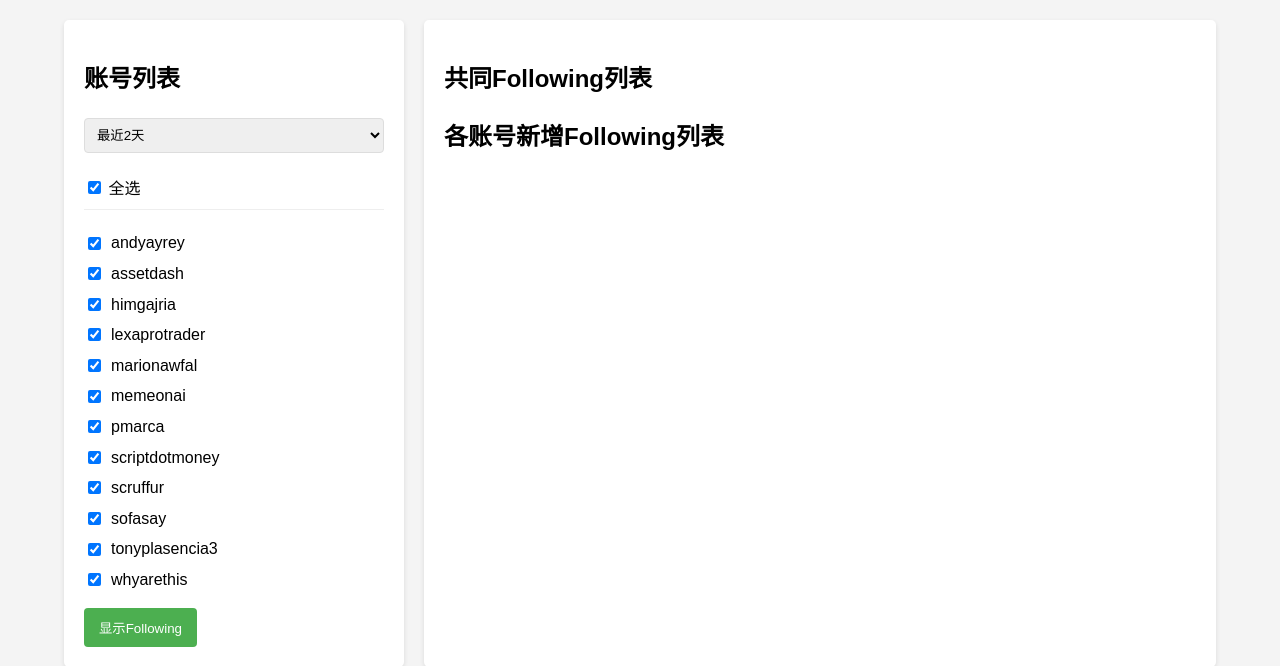
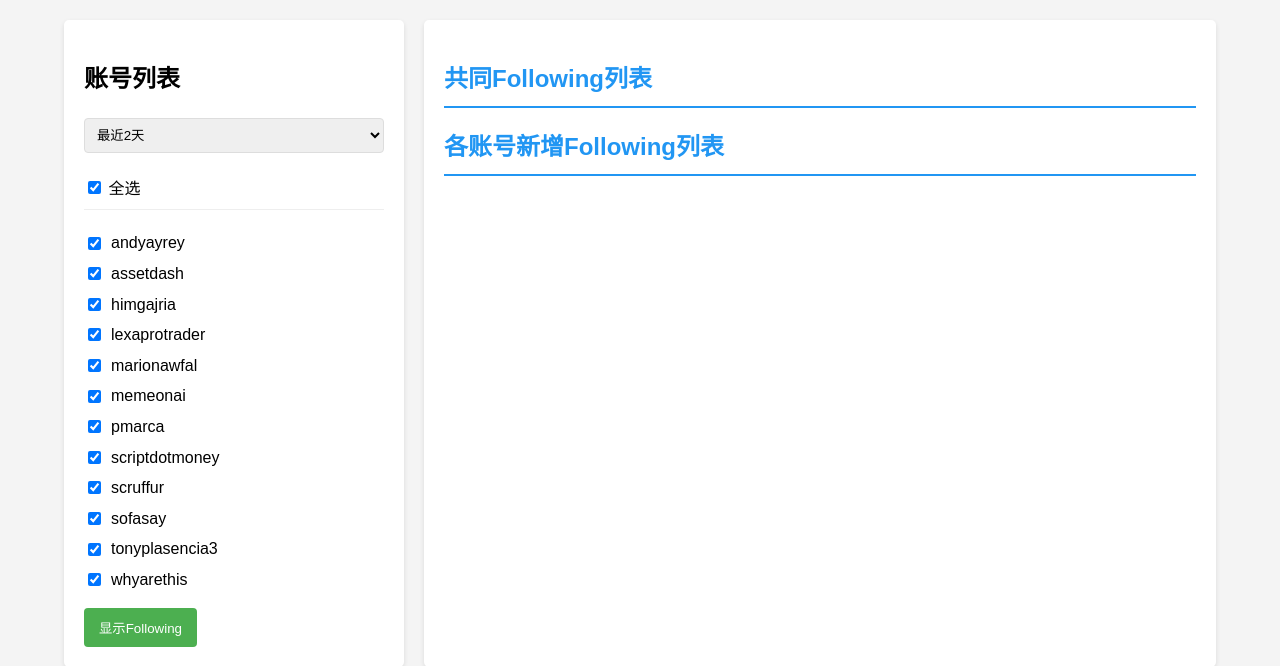
Before and after one commit to cocomany/x.comFollowing, a Flask app: page /show_following in a window 1280 px wide. Shown: the part 46-712 px from the top of the page. Run offline with Flask 3, Linux system fonts and the light colour scheme; data comes from the database, SQL or seed files in the repository; both versions use the stored data as it was before the commit.

```diff
--- a/static/script.js
+++ b/static/script.js
@@ -202,7 +202,7 @@
                     // 添加到列表中
                     accountList.appendChild(newAccountDiv);
 
-                    // 为新添加的复选框添加事件监听
+                    // 为新加的复选框添加事件监听
                     const newCheckbox = newAccountDiv.querySelector('.account-checkbox');
                     newCheckbox.addEventListener('change', function() {
                         // 更新全选状态
@@ -414,6 +414,8 @@
                     accountSection.className = 'account-section';
 
                     const accountHeader = document.createElement('h3');
+                    accountHeader.className = 'account-following-title';
+                    accountHeader.style.color = '#1B5E20';
                     accountHeader.textContent = `${account} 的新增Following`;
                     accountSection.appendChild(accountHeader);
 
--- a/static/styles.css
+++ b/static/styles.css
@@ -50,6 +50,10 @@ body {
     box-shadow: 0 2px 5px rgba(0,0,0,0.1);
     padding: 30px;
     margin-top: 20px;
+    display: block;
+    width: 90%;
+    margin-left: auto;
+    margin-right: auto;
 }
 
 .left-panel {
@@ -481,3 +485,20 @@ tr:hover {
 .status-message.status-changed {
     animation: statusChange 0.5s ease;
 }
+
+.section-title {
+    color: #2196F3;  /* 使用蓝色作为标题颜色 */
+    border-bottom: 2px solid #2196F3;
+    padding-bottom: 8px;
+    margin-bottom: 15px;
+}
+
+/* 为新增Following的账号名添加样式 */
+.account-following-title {
+    color: #1B5E20;  /* 修改为深绿色字体 */
+    font-weight: bold;
+    font-size: 1.1em;
+    margin: 15px 0 10px 0;
+    padding-left: 10px;
+    border-left: 3px solid #E91E63;  /* 保持原来的粉色边框 */
+}
--- a/templates/show_following.html
+++ b/templates/show_following.html
@@ -42,10 +42,10 @@
             <button id="show-following-btn">显示Following</button>
         </div>
         <div class="right-panel">
-            <h2>共同Following列表</h2>
+            <h2 class="section-title">共同Following列表</h2>
             <div id="following-list"></div>
 
-            <h2>各账号新增Following列表</h2>
+            <h2 class="section-title">各账号新增Following列表</h2>
             <div id="new-following-list"></div>
         </div>
     </div>
```
Also changed, not shown: twitter_following.db.
